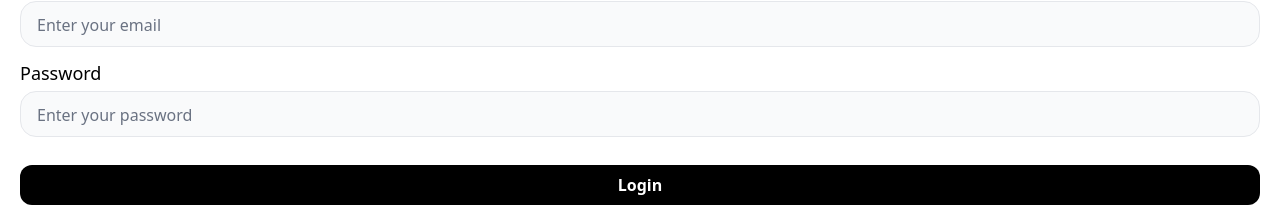
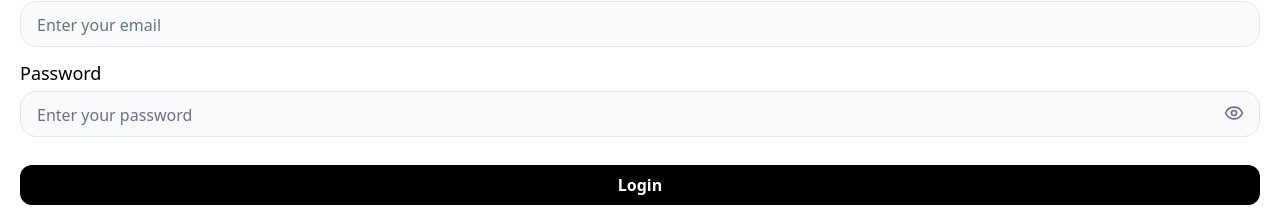
Before and after one commit to anisha-max/uber-clone, a React app in the folder Frontend/: page /captain-login in a window 1280 px wide. Shown: the part 269-484 px from the top of the page. Built offline with nearby package versions, Linux system fonts and the light colour scheme; no server answers; the HTML template or start-up script is replaced by a standard one.

Commit message:
password type changes and toast given

```diff
--- a/Frontend/src/components/ConfirmRidePopUp.jsx
+++ b/Frontend/src/components/ConfirmRidePopUp.jsx
@@ -10,7 +10,12 @@ const ConfirmRidePopUp = ({ ride, setRidePopUpPanel, setConfirmRidePopUpPanel })
     const navigate = useNavigate()
     const submitHandler = async (e) => {
         e.preventDefault()
-        const response = await axios.get(`${import.meta.env.VITE_BASE_URL}/rides/start-ride`, {
+        if (otp.length !== 6) {
+toast.error("Please enter a valid 6-digit OTP");
+return;
+}
+     try{
+           const response = await axios.get(`${import.meta.env.VITE_BASE_URL}/rides/start-ride`, {
             params: {
                 rideId: ride._id,
                 otp: otp
@@ -25,6 +30,11 @@ const ConfirmRidePopUp = ({ ride, setRidePopUpPanel, setConfirmRidePopUpPanel })
             navigate('/captain-riding', { state: { ride: ride } })
             toast.success("Ride started")
         }
+    } catch (error) {
+const message =
+error.response?.data?.message || "Invalid OTP. Please try again.";
+toast.error(message);
+}
     }
     const [distance, setDistance] = useState()
     const [time, setTime] = useState()
--- a/Frontend/src/pages/CaptainLogin.jsx
+++ b/Frontend/src/pages/CaptainLogin.jsx
@@ -3,10 +3,12 @@ import { Link, useNavigate } from 'react-router-dom'
 import { CaptainDataContext } from '../context/CaptainContext'
 import axios from 'axios'
 import { toast } from "react-toastify";
+import { Eye, EyeOff } from "lucide-react";
 
 function CaptainLogin() {
   const [email, setEmail] = useState("")
   const [password, setPassword] = useState("")
+  const [showPassword, setShowPassword] = useState(false);
   // const [captainData , setcaptainData] = useState({})
   const navigate = useNavigate()
   const { captain, setCaptain } = React.useContext(CaptainDataContext)
@@ -60,15 +62,27 @@ function CaptainLogin() {
               className='bg-gray-50 w-full mb-3 rounded-2xl px-4 py-2 border border-gray-200 text-lg text-gray-700 placeholder:text-base placeholder:text-gray-500' />
 
             <h3 className='text-lg font-medium mb-1'>Password</h3>
-            <input
-              id="password"
-              value={password}
-              onChange={(e) => { setPassword(e.target.value) }}
-              required
-              type='password'
-              placeholder='Enter your password'
-              className='bg-gray-50 w-full mb-7 rounded-2xl px-4 py-2 border border-gray-200 text-lg text-gray-700 placeholder:text-base placeholder:text-gray-500 ' />
+            <div className="relative">
+              <input
+                id="password"
+                value={password}
+                onChange={(e) => setPassword(e.target.value)}
+                required
+                type={showPassword ? "text" : "password"}
+                placeholder="Enter your password"
+                className="bg-gray-50 w-full mb-7 rounded-2xl px-4 py-2 pr-12 border border-gray-200 text-lg text-gray-700 placeholder:text-base placeholder:text-gray-500"
+              />
 
+
+              <button
+                type="button"
+                onClick={() => setShowPassword(prev => !prev)}
+                disabled={!password}
+                className="absolute right-4 top-3 text-gray-500 hover:text-black cursor-pointer"
+              >
+                {showPassword ? <EyeOff size={20} /> : <Eye size={20} />}
+              </button>
+            </div>
             <button className='bg-black text-white font-semibold mb-5 rounded-xl px-4 py-2 text-center w-full'>
               Login
             </button>
--- a/Frontend/src/pages/UserLogin.jsx
+++ b/Frontend/src/pages/UserLogin.jsx
@@ -3,10 +3,12 @@ import { Link, useNavigate } from 'react-router-dom'
 import { UserDataContext } from '../context/UserContext'
 import axios from 'axios'
 import { toast } from 'react-toastify'
+import { Eye, EyeOff } from "lucide-react";
 
 function UserLogin() {
   const [email, setEmail] = useState("")
   const [password, setPassword] = useState("")
+    const [showPassword, setShowPassword] = useState(false);
   // const [userData , setuserData] = useState({})
     const {user, setUser} = React.useContext(UserDataContext)
     const navigate = useNavigate()
@@ -59,15 +61,24 @@ function UserLogin() {
               className='bg-gray-50 w-full mb-3 rounded-2xl px-4 py-2 border border-gray-200 text-lg text-gray-700 placeholder:text-base placeholder:text-gray-500' />
 
             <h3 className='text-lg font-medium mb-1'>Password</h3>
+                 <div className="relative">
             <input
               id="password"
               value={password}
               onChange={(e) => { setPassword(e.target.value) }}
               required
-              type='password'
+              type={showPassword ? "text" : "password"}
               placeholder='Enter your password'
               className='bg-gray-50 w-full mb-7 rounded-2xl  px-4 py-2 border border-gray-200 text-lg text-gray-700 placeholder:text-base placeholder:text-gray-500 ' />
-
+              <button
+                type="button"
+                onClick={() => setShowPassword(prev => !prev)}
+                disabled={!password}
+                className="absolute right-4 top-3 text-gray-500 hover:text-black cursor-pointer"
+              >
+                {showPassword ? <EyeOff size={20} /> : <Eye size={20} />}
+              </button>
+            </div>
             <button className='bg-black text-white  font-semibold mb-5  rounded-xl  px-4 py-2 text-center w-full'>
               Login
             </button>
```
